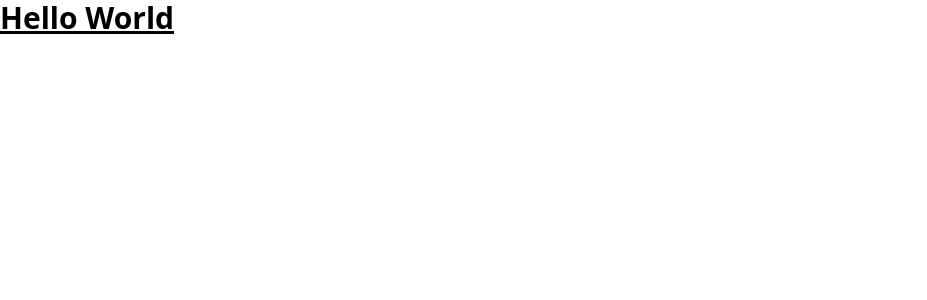
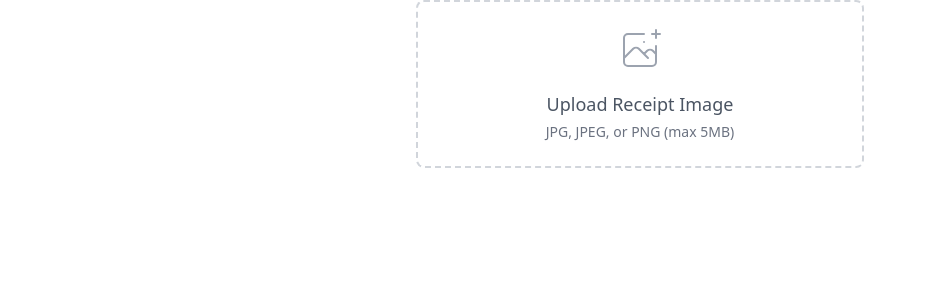
Before and after one commit to krish-vachhani/Receipts-AI, a React (Vite) app in the folder frontend/: page / in a window 1280 px wide. Shown: the top 300 px of the page, without its empty margins (0-927 px from the left). Built offline with nearby package versions, Linux system fonts and the light colour scheme.

Commit message:
feat: Add basic file upload component

```diff
--- a/frontend/src/App.tsx
+++ b/frontend/src/App.tsx
@@ -1,12 +1,12 @@
-import './App.css'
+import "./App.css";
+import FileUpload from "./components/FileUpload";
 
 function App() {
-
   return (
     <>
-      <h1 className='text-3xl font-bold underline'>Hello World</h1>
+      <FileUpload />
     </>
-  )
+  );
 }
 
-export default App
+export default App;
--- /dev/null
+++ b/frontend/src/components/FileUpload.tsx
@@ -0,0 +1,74 @@
+import React, { useState } from "react";
+import UploadImageIcon from "./UploadImageIcon";
+
+interface FileUploadProps {
+  onFileSelect?: (file: File) => void;
+}
+
+const FileUpload: React.FC<FileUploadProps> = ({ onFileSelect }) => {
+  const [selectedFile, setSelectedFile] = useState<File | null>(null);
+  const [error, setError] = useState<string>("");
+
+  const handleFileChange = (event: React.ChangeEvent<HTMLInputElement>) => {
+    const file = event.target.files?.[0];
+    setError("");
+
+    if (file) {
+      if (!/\.(jpe?g|png)$/i.test(file.name)) {
+        setError("Please select a JPG, JPEG, or PNG file");
+        return;
+      }
+
+      if (file.size > 5 * 1024 * 1024) {
+        setError("File size must be less than 5MB");
+        return;
+      }
+
+      setSelectedFile(file);
+      onFileSelect?.(file);
+    }
+  };
+
+  return (
+    <div className="w-full max-w-md mx-auto">
+      <div className="border-2 border-dashed border-gray-300 rounded-lg p-6 text-center hover:border-gray-400">
+        <input
+          type="file"
+          accept="image/jpeg,image/jpg,image/png"
+          onChange={handleFileChange}
+          className="hidden"
+          id="file-upload"
+        />
+        <label htmlFor="file-upload" className="cursor-pointer">
+          <div className="text-gray-600">
+            <UploadImageIcon />
+            <p className="text-lg font-medium">Upload Receipt Image</p>
+            <p className="text-sm text-gray-500 mt-1">
+              JPG, JPEG, or PNG (max 5MB)
+            </p>
+          </div>
+        </label>
+      </div>
+
+      {error && (
+        <div className="mt-4 p-3 bg-red-50 border border-red-200 rounded-lg">
+          <p className="text-sm text-red-600">{error}</p>
+        </div>
+      )}
+
+      {selectedFile && (
+        <div className="mt-4 p-4 bg-green-50 border border-green-200 rounded-lg">
+          <h3 className="text-sm font-medium text-green-800 mb-2">
+            Selected File:
+          </h3>
+          <p className="text-sm text-green-700">{selectedFile.name}</p>
+          <p className="text-xs text-green-600 mt-1">
+            Size: {(selectedFile.size / 1024 / 1024).toFixed(2)} MB
+          </p>
+        </div>
+      )}
+    </div>
+  );
+};
+
+export default FileUpload;
--- /dev/null
+++ b/frontend/src/components/UploadImageIcon.tsx
@@ -0,0 +1,19 @@
+const UploadImageIcon = () => {
+  return (
+    <svg
+      className="mx-auto h-12 w-12 text-gray-400 mb-4"
+      stroke="currentColor"
+      fill="none"
+      viewBox="0 0 48 48"
+    >
+      <path
+        d="M28 8H12a4 4 0 00-4 4v20m32-12v8m0 0v8a4 4 0 01-4 4H12a4 4 0 01-4-4v-4m32-4l-3.172-3.172a4 4 0 00-5.656 0L28 28M8 32l9.172-9.172a4 4 0 015.656 0L28 28m0 0l4 4m4-24h8m-4-4v8m-12 4h.02"
+        strokeWidth={2}
+        strokeLinecap="round"
+        strokeLinejoin="round"
+      />
+    </svg>
+  );
+};
+
+export default UploadImageIcon;
```
